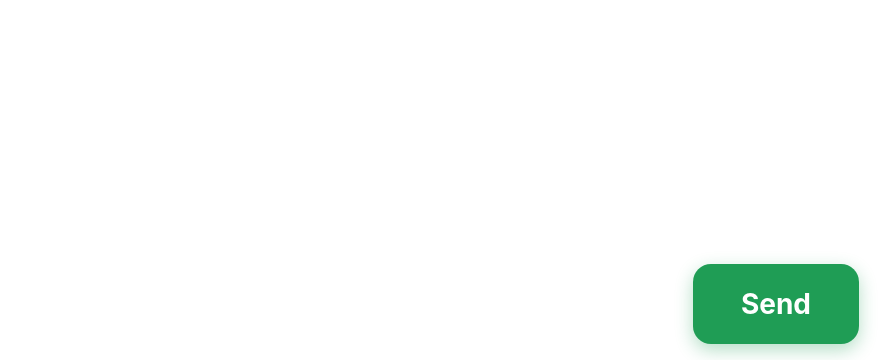
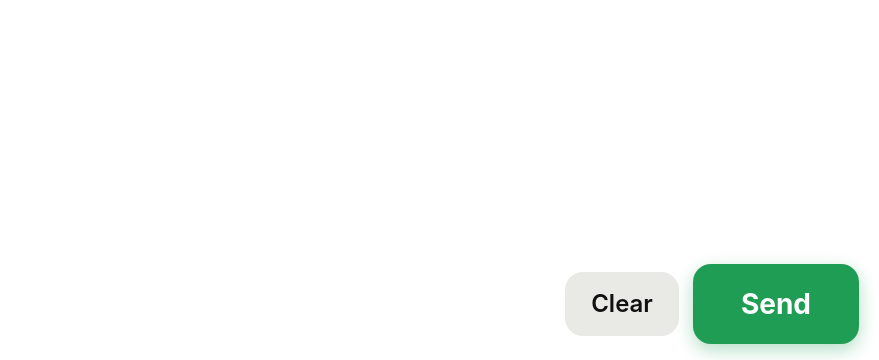
Before and after one commit to QWxleA/drawpad, a plain HTML site: page index.html in a window 1280 px wide. Shown: the part 440-800 px from the top of the page, without its empty margins (401-1280 px from the left). Drawn offline with Linux system fonts and the light colour scheme.

Commit message:
Add Clear button to erase the drawing (asks first)
Co-Authored-By: Claude Haiku 5.5 <noreply@anthropic.com>

```diff
--- a/index.html
+++ b/index.html
@@ -23,6 +23,7 @@ body{font:20px/1.3 -apple-system,system-ui,"Segoe UI",sans-serif;color:#111}
 .spacer{flex:1}
 button{font:inherit;border:0;border-radius:18px;min-height:64px;padding:0 26px;cursor:pointer;touch-action:manipulation;color:#111}
 button:focus-visible{outline:3px solid #0a58ca;outline-offset:3px}
+#clear{background:#e9e9e6;font-size:24px;font-weight:600}
 #send{background:#1f9d55;color:#fff;font-size:28px;font-weight:700;padding:0 48px;min-height:80px;box-shadow:0 6px 18px #1f9d5555}
 #send:active{transform:scale(.97)}
 #send.nudge{animation:nudge .4s}
@@ -43,6 +44,7 @@ button:focus-visible{outline:3px solid #0a58ca;outline-offset:3px}
 
 <div class="bar">
   <span class="spacer"></span>
+  <button id="clear" type="button">Clear</button>
   <button id="send" type="button">Send</button>
 </div>
 
@@ -182,6 +184,11 @@ button:focus-visible{outline:3px solid #0a58ca;outline-offset:3px}
 
   document.getElementById('fresh').addEventListener('click', () => { strokes = []; redraw(); save(); ov.classList.remove('on'); });
 
+  document.getElementById('clear').addEventListener('click', () => {
+    if (!strokes.length) return;
+    if (confirm('Erase the whole drawing?')) { strokes = []; redraw(); save(); }
+  });
+
   new ResizeObserver(size).observe(cv);
   size();
 }
```
